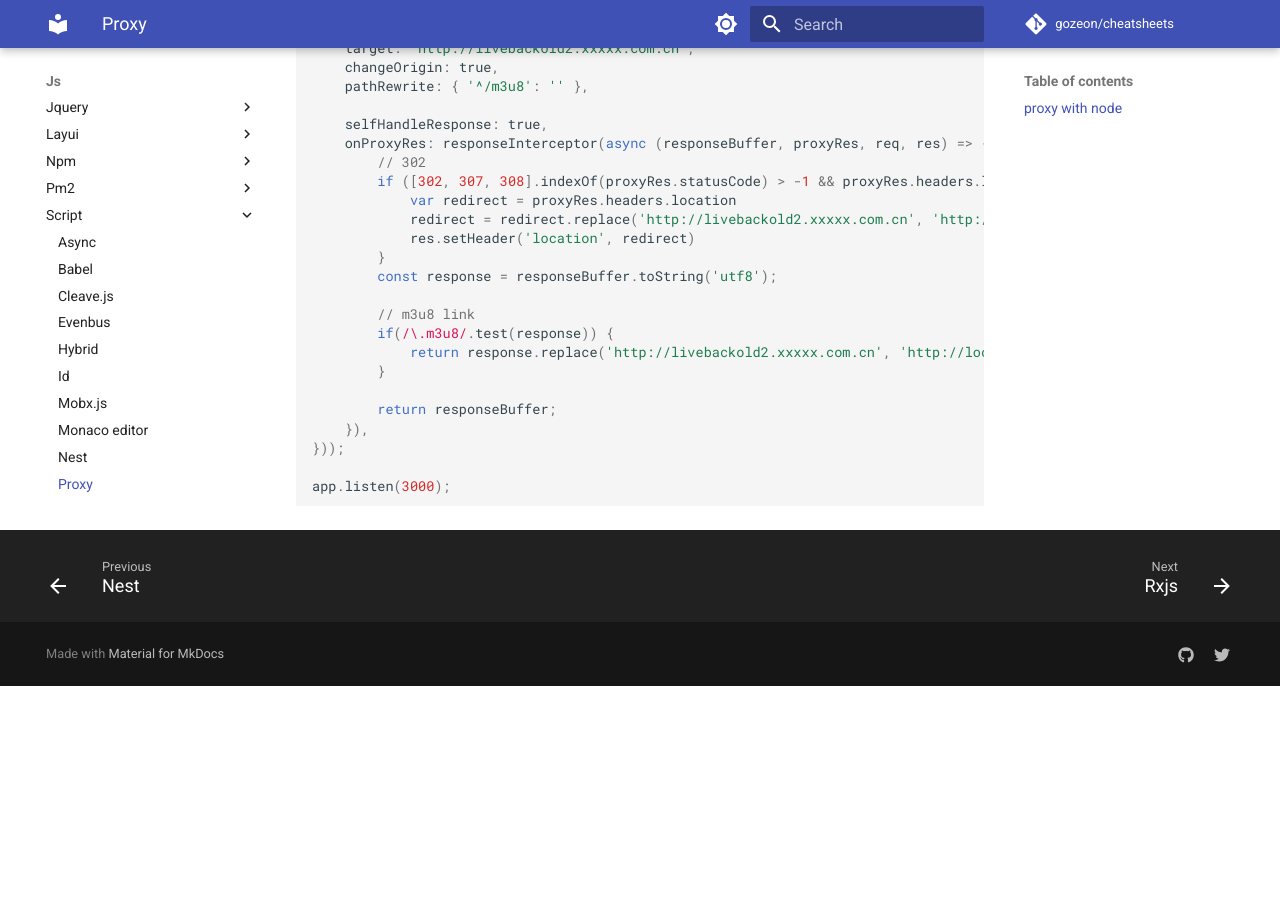
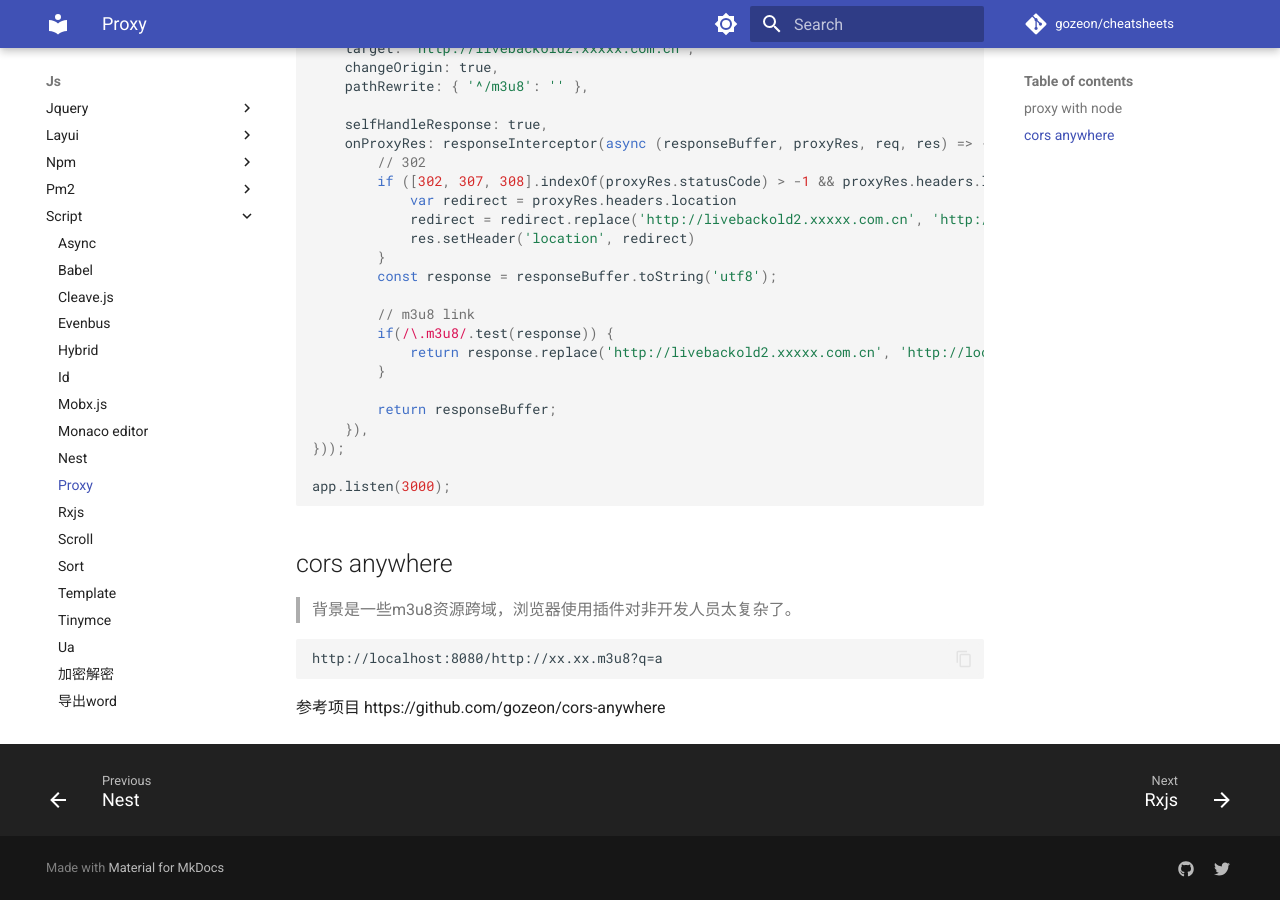
Before and after one commit to gozeon/cheatsheets, an MkDocs documentation site: the page built from docs/js/script/proxy.md, in a window 1280 px wide and 900 px high, scrolled down 636 px. Built offline with MkDocs 1.6.1 and Material for MkDocs 9.7.7, drawn with Linux system fonts in a browser that asks for light colours; comment, search, counter and statistics services are not loaded; before the commit the page ends 1322 px from its top, so only the background shows below that.

Commit message:
Update proxy.md

````diff
--- a/docs/js/script/proxy.md
+++ b/docs/js/script/proxy.md
@@ -46,3 +46,13 @@
 
 app.listen(3000);
 ```
+
+
+## cors anywhere
+
+> 背景是一些m3u8资源跨域，浏览器使用插件对非开发人员太复杂了。
+
+```text
+http://localhost:8080/http://xx.xx.m3u8?q=a
+```
+参考项目 https://github.com/gozeon/cors-anywhere
````
